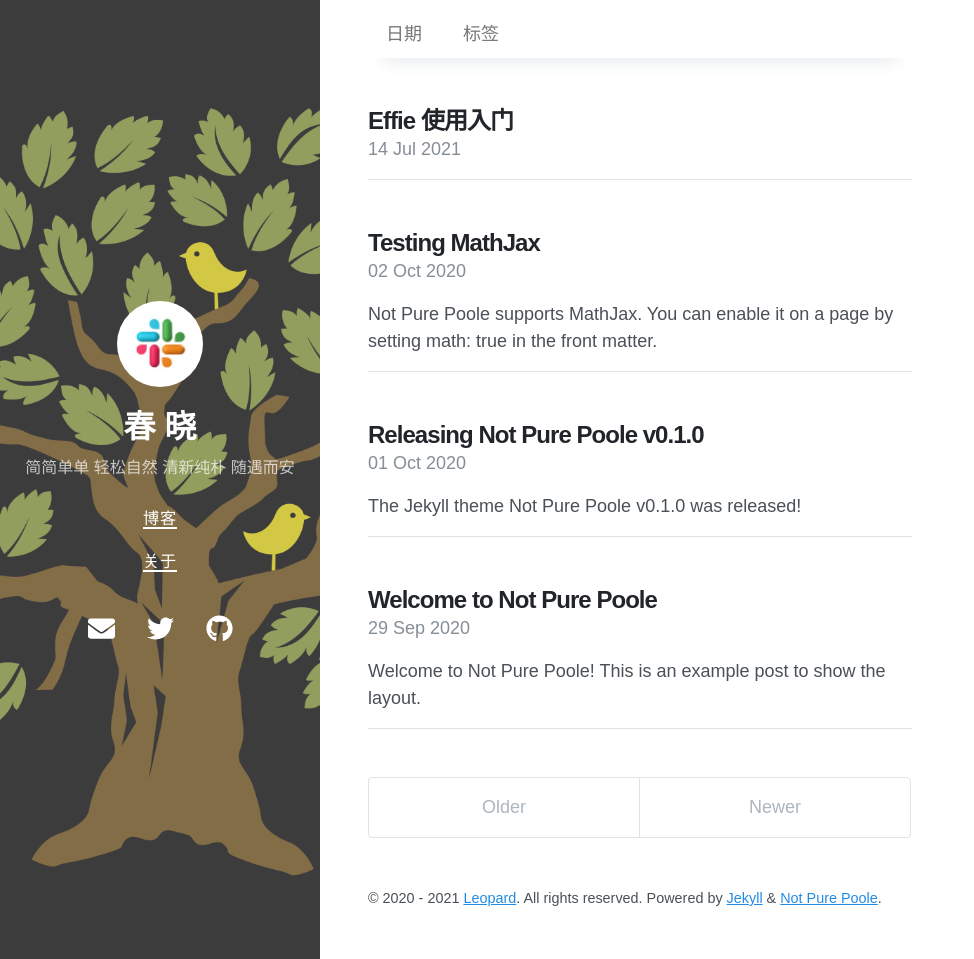
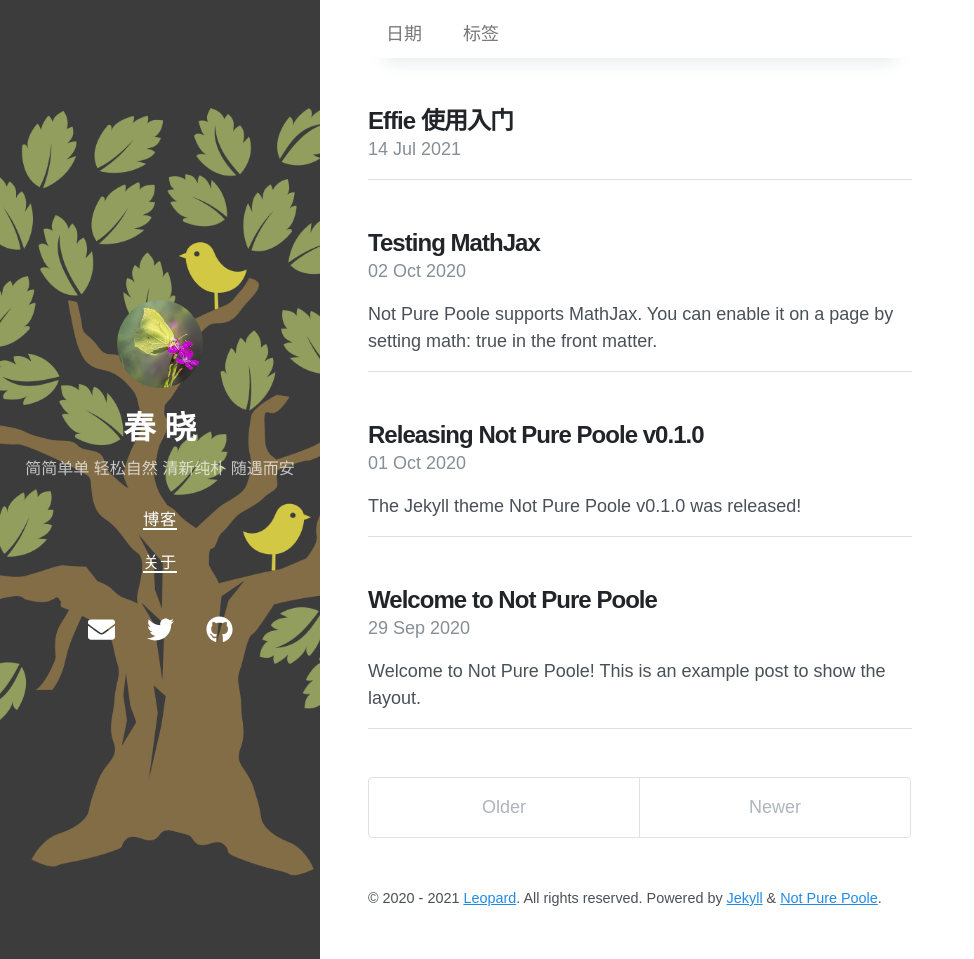
Before and after one commit to singaloud/singaloud.GitHub.io, a Jekyll site: the page built from index.html, in a window 1280 px wide and 959 px high. Shown: the whole window, without its empty margins (0-974 px from the left). Built offline with Jekyll 4.4.1, drawn with Linux system fonts in a browser that asks for light colours; nearby versions of some CDN libraries; the list of posts is cut into pages by our own code.

Commit message:
Update _config.yml

```diff
--- a/_config.yml
+++ b/_config.yml
@@ -2,7 +2,7 @@
 title: 春 晓
 description: 简简单单 轻松自然 清新纯朴 随遇而安
 url: https://singaloud.github.io
-avatar: /cat.jpg
+avatar: /butterfly.jpg
 paginate: 5
 permalink: pretty
 cover_image: /tree.png
```
